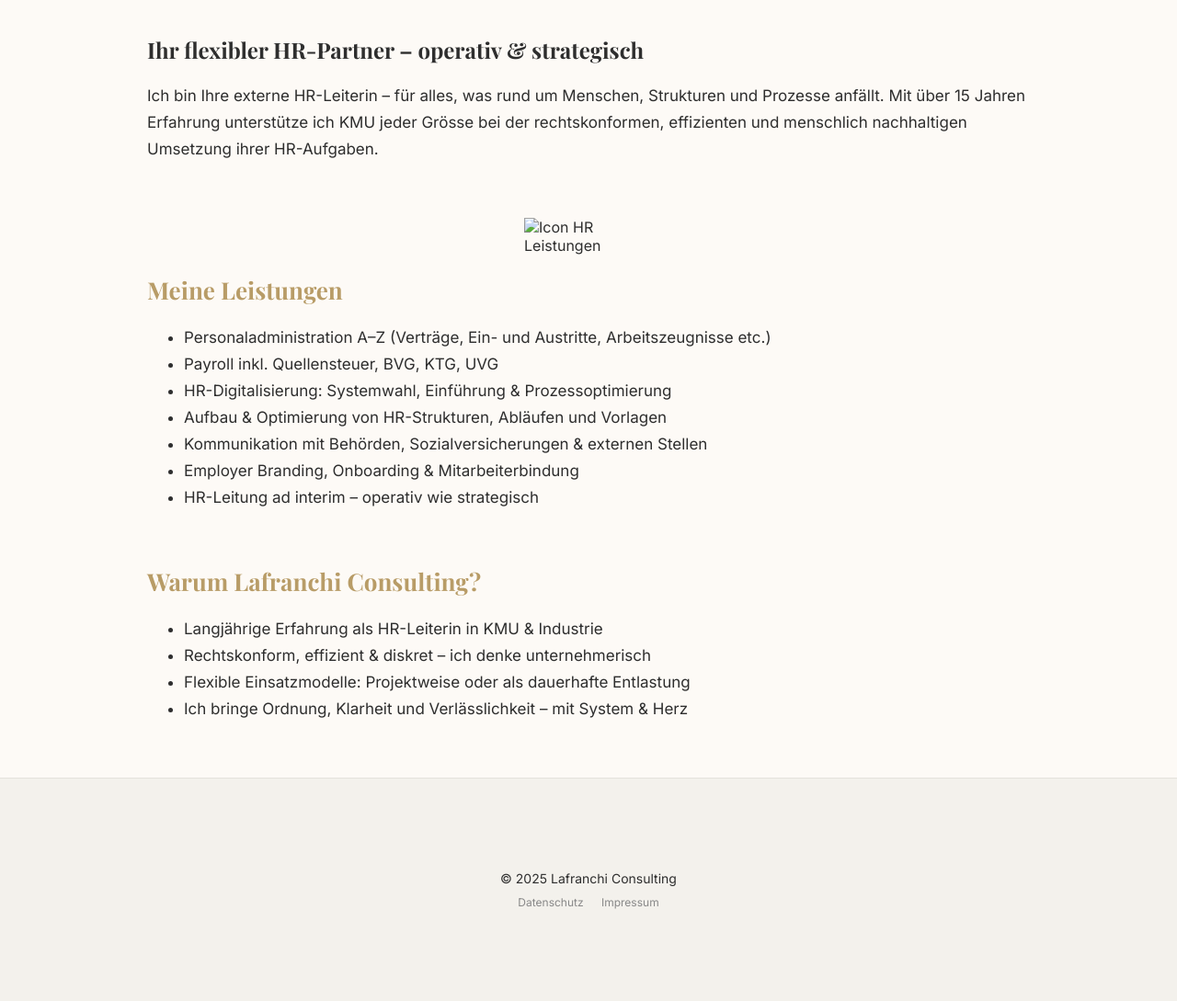
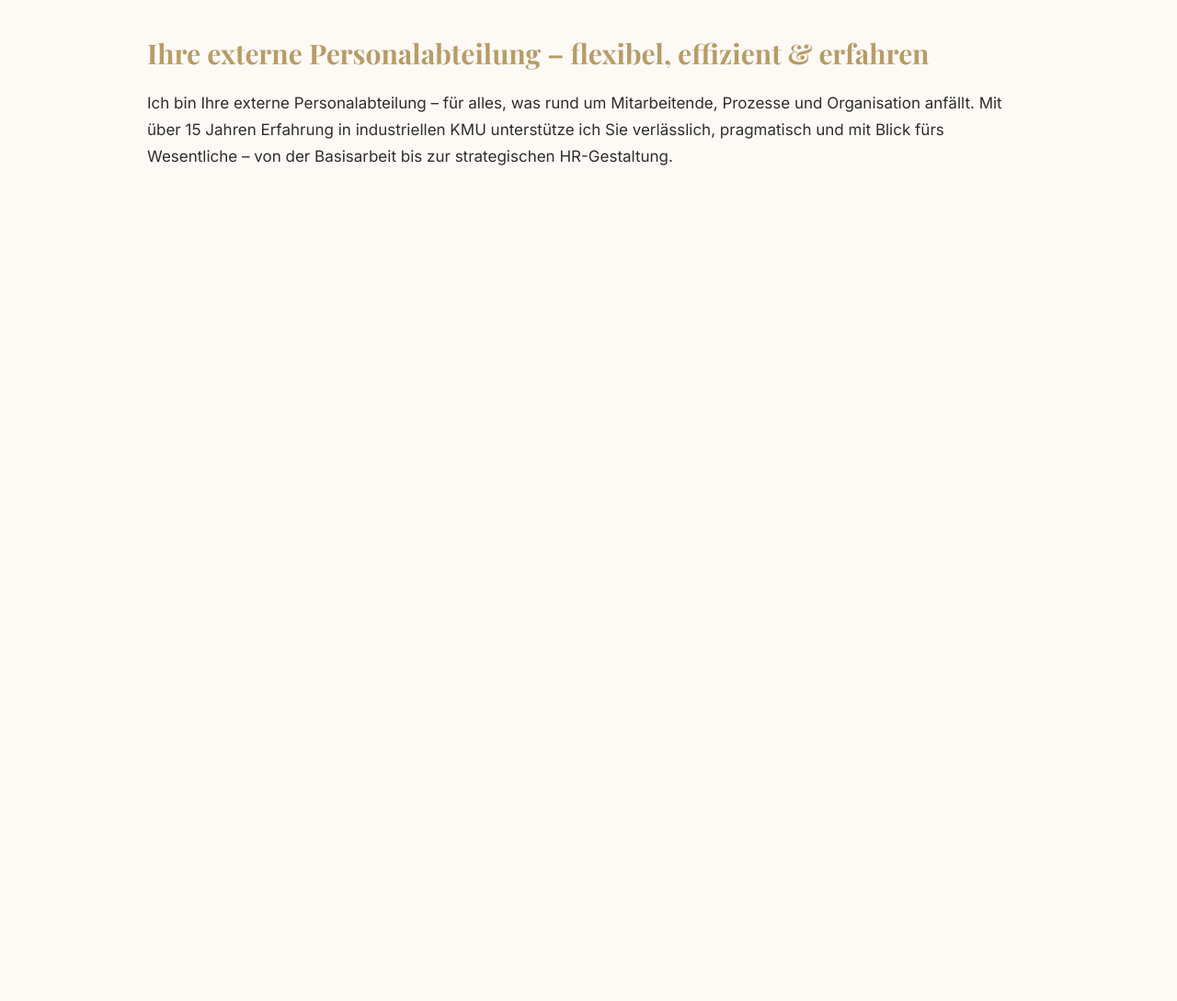
Before and after one commit to Sarinalafranchi/lafranchi-consulting, a plain HTML site: page unternehmen.html in a window 1280 px wide. Shown: the part 653-1742 px from the top of the page at 92% size. After the commit the page ends 898 px from the top, so only its background shows below. Drawn offline with nearby package versions, Linux system fonts and the light colour scheme.

Commit message:
Update unternehmen.html

```diff
--- a/unternehmen.html
+++ b/unternehmen.html
@@ -18,6 +18,12 @@
       margin: 0 auto 60px;
       padding: 0 20px;
     }
+    .section h1 {
+      color: #b89c67;
+      font-family: 'Playfair Display', serif;
+      font-size: 30px;
+      margin-bottom: 20px;
+    }
     .section h2 {
       color: #b89c67;
       font-family: 'Playfair Display', serif;
@@ -34,7 +40,7 @@
       margin: 0 auto 20px;
     }
     .logo {
-      width: 160px; /* Anpassung für größere Darstellung */
+      width: 160px;
       margin-bottom: 10px;
     }
   </style>
@@ -56,41 +62,9 @@
 
   <main>
     <section class="section">
-      <h1>Ihr flexibler HR-Partner – operativ & strategisch</h1>
-      <p>Ich bin Ihre externe HR-Leiterin – für alles, was rund um Menschen, Strukturen und Prozesse anfällt. Mit über 15 Jahren Erfahrung unterstütze ich KMU jeder Grösse bei der rechtskonformen, effizienten und menschlich nachhaltigen Umsetzung ihrer HR-Aufgaben.</p>
+      <h1>Ihre externe Personalabteilung – flexibel, effizient & erfahren</h1>
+      <p>Ich bin Ihre externe Personalabteilung – für alles, was rund um Mitarbeitende, Prozesse und Organisation anfällt. Mit über 15 Jahren Erfahrung in industriellen KMU unterstütze ich Sie verlässlich, pragmatisch und mit Blick fürs Wesentliche – von der Basisarbeit bis zur strategischen HR-Gestaltung.</p>
     </section>
 
     <section class="section">
-      <img src="icon-hr.png" alt="Icon HR Leistungen" class="symbol-image">
-      <h2>Meine Leistungen</h2>
-      <ul>
-        <li>Personaladministration A–Z (Verträge, Ein- und Austritte, Arbeitszeugnisse etc.)</li>
-        <li>Payroll inkl. Quellensteuer, BVG, KTG, UVG</li>
-        <li>HR-Digitalisierung: Systemwahl, Einführung & Prozessoptimierung</li>
-        <li>Aufbau & Optimierung von HR-Strukturen, Abläufen und Vorlagen</li>
-        <li>Kommunikation mit Behörden, Sozialversicherungen & externen Stellen</li>
-        <li>Employer Branding, Onboarding & Mitarbeiterbindung</li>
-        <li>HR-Leitung ad interim – operativ wie strategisch</li>
-      </ul>
-    </section>
-
-    <section class="section">
-      <h2>Warum Lafranchi Consulting?</h2>
-      <ul>
-        <li>Langjährige Erfahrung als HR-Leiterin in KMU & Industrie</li>
-        <li>Rechtskonform, effizient & diskret – ich denke unternehmerisch</li>
-        <li>Flexible Einsatzmodelle: Projektweise oder als dauerhafte Entlastung</li>
-        <li>Ich bringe Ordnung, Klarheit und Verlässlichkeit – mit System & Herz</li>
-      </ul>
-    </section>
-  </main>
-
-  <footer>
-    © 2025 Lafranchi Consulting
-    <div class="legal-links">
-      <a href="#">Datenschutz</a>
-      <a href="#">Impressum</a>
-    </div>
-  </footer>
-</body>
-</html>
+      <img src="icon-h
```
